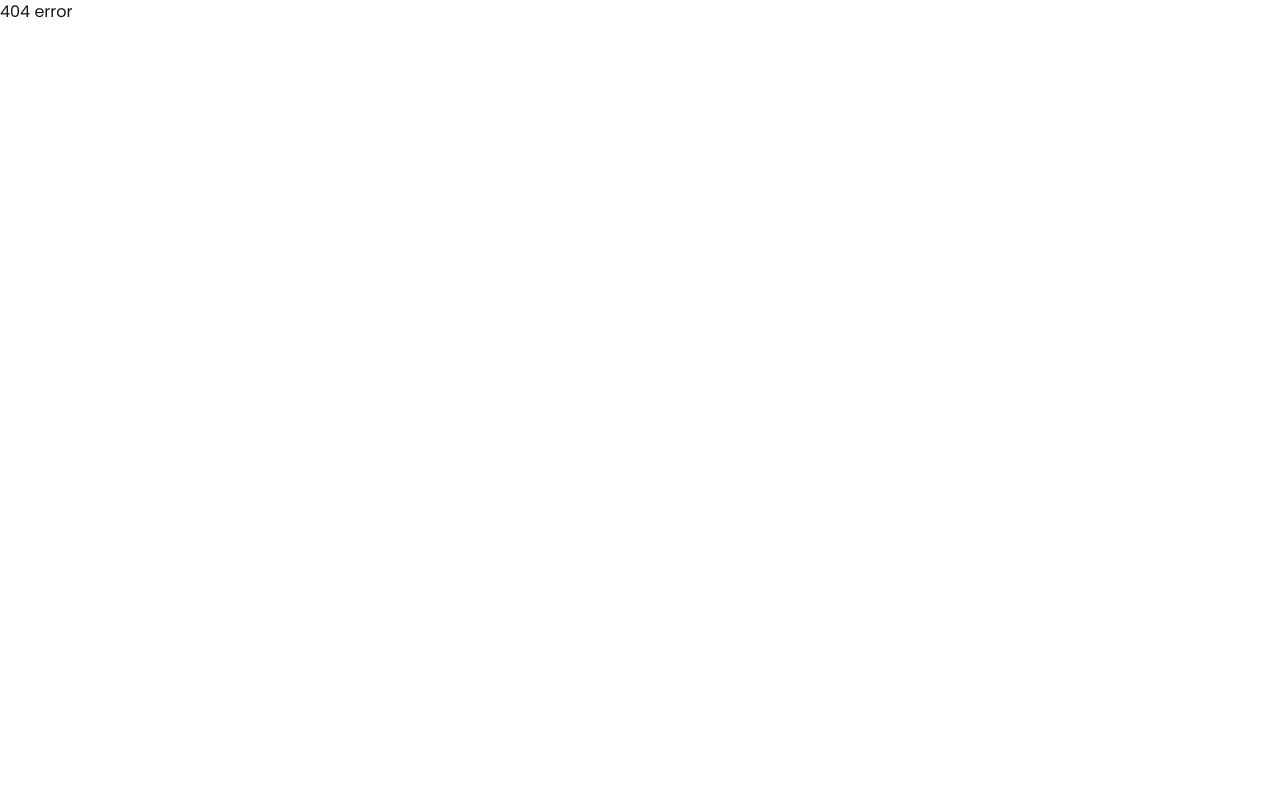
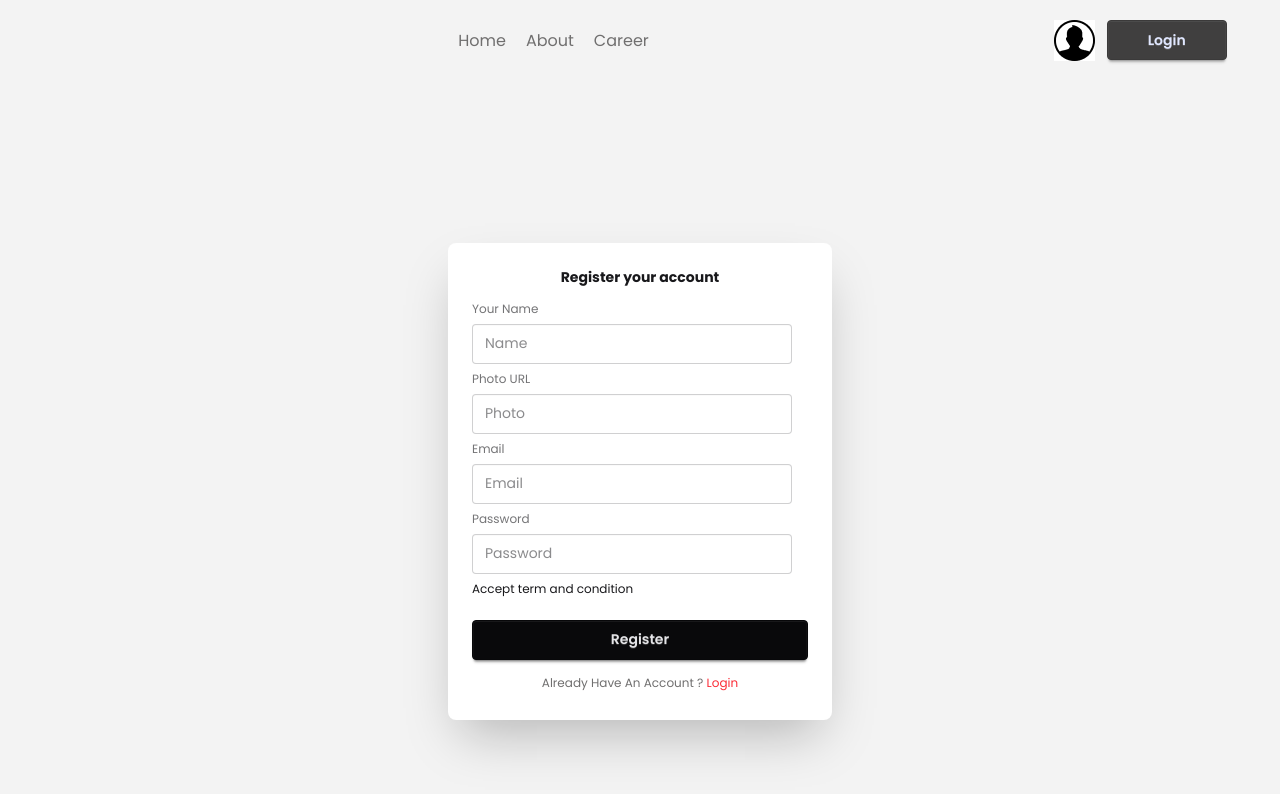
Before and after one commit to muhammadsayed123/Dragon-News, a React (Vite) app: page /auth/register in a window 1280 px wide. Shown: the top 794 px of the page. Built offline with nearby package versions, Linux system fonts and the light colour scheme; no server answers.

Commit message:
finish till v-4

```diff
--- a/package.json
+++ b/package.json
@@ -12,6 +12,7 @@
   "dependencies": {
     "@tailwindcss/vite": "^4.2.2",
     "date-fns": "^4.1.0",
+    "firebase": "^12.11.0",
     "react": "^19.2.4",
     "react-dom": "^19.2.4",
     "react-fast-marquee": "^1.6.5",
--- a/src/Components/Header.jsx
+++ b/src/Components/Header.jsx
@@ -10,6 +10,8 @@ const Header = () => {
       <p className="">{format(new Date(), "EEEE , MMMM MM , yyyy")}</p>
     </div>
   );
+
+
 };
 
 export default Header;
--- a/src/Components/Navbar.jsx
+++ b/src/Components/Navbar.jsx
@@ -1,19 +1,37 @@
-import React from 'react';
-import { NavLink } from 'react-router';
-import user from '../assets/user.png'
+import React, { use } from 'react';
+import { Link, NavLink } from 'react-router';
+import userIMG from '../assets/user.png'
+import { AuthContext } from '../Provider/AuthProvider';
 
 const Navbar = () => {
+
+    const {user,logOut }=use(AuthContext)
+
+    const handleLogout=()=>{
+        console.log('User trying to logout')
+        logOut()
+        .then(()=>{
+            console.log('LogOut Successfully')
+        })
+        .catch(error=>{
+            console.log(error)
+        })
+    }
+
     return (
         <div className='flex justify-between items-center'>
-            <div className=""></div>
+            <div className="">{user && user.email}</div>
             <div className="nav flex gap-5 text-accent">
                 <NavLink to='/'>Home</NavLink>
                 <NavLink to='/about'>About</NavLink>
                 <NavLink to='/career'>Career</NavLink>
             </div>
             <div className="login-btn flex gap-3">
-                <img src={user} alt="" />
-                <button className='btn btn-primary px-10'>Login</button>
+                <img src={userIMG} alt="" />
+                {
+                    user ? <button onClick={handleLogout} className='btn btn-primary  '>Logout</button> : <Link to='/auth/login' className='btn btn-primary px-10'>Login</Link>
+                }
+
             </div>
         </div>
     );
--- /dev/null
+++ b/src/Firebase/firebase.config.js
@@ -0,0 +1,18 @@
+// Import the functions you need from the SDKs you need
+import { initializeApp } from "firebase/app";
+// TODO: Add SDKs for Firebase products that you want to use
+// https://firebase.google.com/docs/web/setup#available-libraries
+
+// Your web app's Firebase configuration
+const firebaseConfig = {
+  apiKey: "AIzaSyD2bes7ASZ0Da0utolFKHBiefWrlisbB88",
+  authDomain: "dragon-news-424ee.firebaseapp.com",
+  projectId: "dragon-news-424ee",
+  storageBucket: "dragon-news-424ee.firebasestorage.app",
+  messagingSenderId: "846169073378",
+  appId: "1:846169073378:web:9e98c5a2895d819bdca0bb",
+};
+
+// Initialize Firebase
+const app = initializeApp(firebaseConfig);
+export default app;
--- /dev/null
+++ b/src/Layouts/AuthLayout.jsx
@@ -0,0 +1,18 @@
+import React from "react";
+import Navbar from "../Components/Navbar";
+import { Outlet } from "react-router";
+
+const AuthLayout = () => {
+  return (
+    <div className="bg-base-200 min-h-screen">
+      <header className="w-11/12 mx-auto py-5 ">
+        <Navbar></Navbar>
+      </header>
+      <main className="w-11/12 mx-auto">
+        <Outlet></Outlet>
+      </main>
+    </div>
+  );
+};
+
+export default AuthLayout;
--- /dev/null
+++ b/src/Page/Login.jsx
@@ -0,0 +1,66 @@
+import React, { use } from "react";
+import { Link } from "react-router";
+import { AuthContext } from "../Provider/AuthProvider";
+
+const Login = () => {
+
+  const {signIn}=use(AuthContext)
+
+  const handleLogin = (e) => {
+    e.preventDefault();
+    const form = e.target;
+    const email = form.email.value;
+    const password = form.password.value;
+    console.log({email,password})
+    signIn(email,password)
+    .then(res=>{
+      const user=res.user;
+      console.log(user)
+    })
+    .catch(error=>[
+      alert(error.message)
+    ])
+
+  };
+  return (
+    <div className="flex justify-center items-center min-h-screen ">
+      <div className="card bg-base-100 w-full max-w-sm shrink-0 shadow-2xl">
+        <form onSubmit={handleLogin} className="card-body">
+          <h1 className="font-bold text-center">Login your account</h1>
+          <fieldset className="fieldset">
+            {/* email */}
+            <label className="label">Email</label>
+            <input
+              name="email"
+              type="email"
+              className="input"
+              placeholder="Email"
+            />
+            {/* password */}
+            <label className="label">Password</label>
+            <input
+              name="password"
+              type="password"
+              className="input"
+              placeholder="Password"
+            />
+            <div>
+              <a className="link link-hover">Forgot password?</a>
+            </div>
+            <button type="submit" className="btn btn-neutral mt-4">
+              Login
+            </button>
+            <p className="mt-2 text-center text-accent">
+              Dont’t Have An Account ?{" "}
+              <Link to="/auth/register" className="text-red-500">
+                Register
+              </Link>
+            </p>
+          </fieldset>
+        </form>
+      </div>
+    </div>
+  );
+};
+
+export default Login;
--- /dev/null
+++ b/src/Page/Register.jsx
@@ -0,0 +1,86 @@
+import React, { use } from "react";
+import { Link } from "react-router";
+import { AuthContext } from "../Provider/AuthProvider";
+
+const Register = () => {
+
+  const {createUser,setUser}=use(AuthContext)
+  const handleRegister=(e)=>{
+    e.preventDefault();
+    const name=e.target.name.value;
+    const photo=e.target.photo.value;
+    const email=e.target.email.value;
+    const password=e.target.password.value;
+    console.log({name,photo,email,password})
+
+    createUser(email,password)
+    .then(res=>{
+      // console.log(res.user)
+      setUser(res.user)
+    })
+    .catch(error=>{
+      console.log(error.message)
+      alert(error.message)
+    })
+  }
+  return (
+    <div className="flex justify-center items-center min-h-screen ">
+      <div className="card bg-base-100 w-full max-w-sm shrink-0 shadow-2xl">
+        <form onSubmit={handleRegister} className="card-body">
+          <h1 className="font-bold text-center">Register your account</h1>
+          <fieldset className="fieldset">
+            {/* name */}
+            <label className="label">Your Name</label>
+            <input
+              name="name"
+              type="text"
+              className="input"
+              placeholder="Name"
+              required
+            />
+            {/* photo */}
+            <label className="label">Photo URL</label>
+            <input
+              name="photo"
+              type="text"
+              className="input"
+              placeholder="Photo"
+              required
+            />
+            {/* email */}
+            <label className="label">Email</label>
+            <input
+              name="email"
+              type="email"
+              className="input"
+              placeholder="Email"
+              required
+            />
+            {/* password */}
+            <label className="label">Password</label>
+            <input
+              name="password"
+              type="password"
+              className="input"
+              placeholder="Password"
+              required
+            />
+            {/* term and condition */}
+            <div>
+              <a className="link link-hover">Accept term and condition</a>
+            </div>
+            <button className="btn btn-neutral mt-4">Register</button>
+            <p className="mt-2 text-center text-accent">
+              Already Have An Account ?{" "}
+              <Link to="/auth/login" className="text-red-500">
+                Login
+              </Link>
+            </p>
+          </fieldset>
+        </form>
+      </div>
+    </div>
+  );
+};
+
+export default Register;
--- /dev/null
+++ b/src/Provider/AuthProvider.jsx
@@ -0,0 +1,51 @@
+import React, { createContext, useEffect, useState } from "react";
+import app from "../Firebase/firebase.config";
+export const AuthContext = createContext();
+import {
+  createUserWithEmailAndPassword,
+  getAuth,
+  onAuthStateChanged,
+  signInWithEmailAndPassword,
+  signOut,
+} from "firebase/auth";
+
+const auth = getAuth(app);
+
+const AuthProvider = ({ children }) => {
+  const [user, setUser] = useState(null);
+
+  console.log(user);
+
+  const createUser = (email, password) => {
+    return createUserWithEmailAndPassword(auth, email, password);
+  };
+
+  const logOut = () => {
+    return signOut(auth);
+  };
+
+  const signIn = (email,password) => {
+    return signInWithEmailAndPassword(auth, email, password);
+  };
+
+  useEffect(() => {
+    const unsubscribe = onAuthStateChanged(auth, (currentUser) => {
+      setUser(currentUser);
+    });
+    return () => {
+      unsubscribe();
+    };
+  }, []);
+
+  const authData = {
+    user,
+    setUser,
+    createUser,
+    logOut,
+    signIn
+  };
+
+  return <AuthContext value={authData}>{children}</AuthContext>;
+};
+
+export default AuthProvider;
```
Also changed, not shown: src/Router/Router.jsx (+14 -1 lines), src/main.jsx (+12 -9 lines), 1 other file (tests, documents, lock files or other folders).
